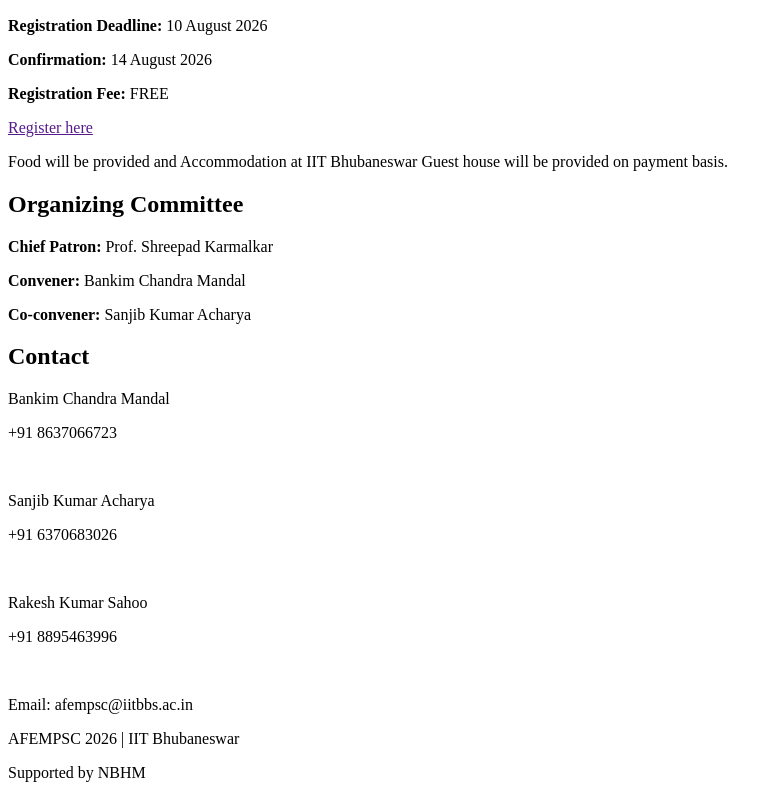
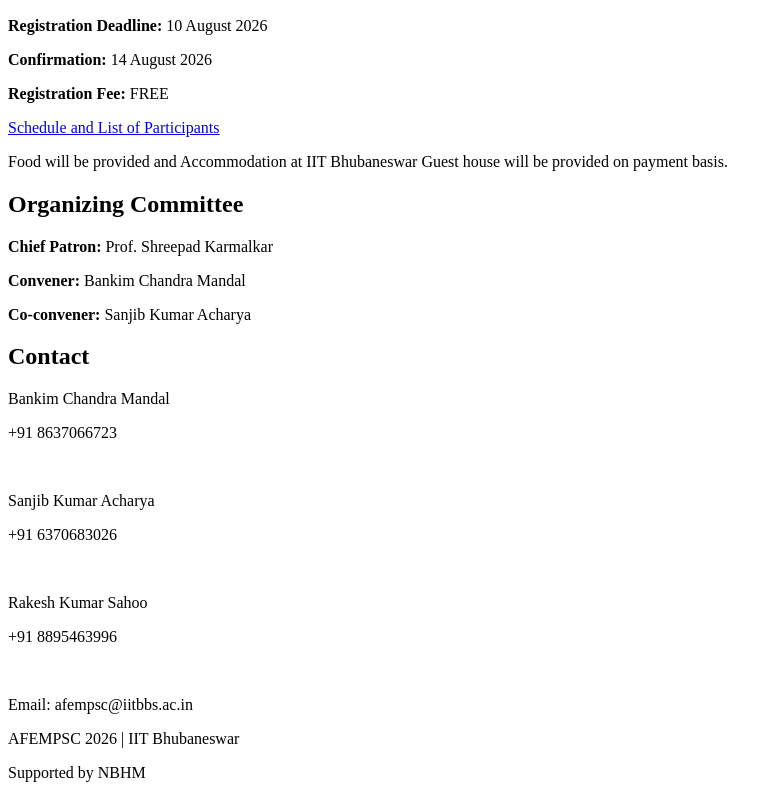
Before and after one commit to acharya2357/AFEMPSC2026, a plain HTML site: page index.html in a window 1280 px wide. Shown: the part 1461-2259 px from the top of the page, without its empty margins (0-782 px from the left). Drawn offline with Linux system fonts and the light colour scheme.

Commit message:
Modify registration and add schedule links
Updated registration link and added schedule and participants links.

```diff
--- a/index.html
+++ b/index.html
@@ -174,8 +174,9 @@
 <p><b>Confirmation:</b> 14 August 2026</p>
 
 <p><b>Registration Fee:</b> FREE</p>
-<p> <a href="">
-  Register here
+<p> <a href="Schedule.pdf">
+  <p> <a href="ListParticipants.pdf">
+  Schedule and List of Participants
 </a>
 </p>
 <p>Food will be provided and Accommodation at IIT Bhubaneswar Guest house will be provided on payment basis.</p>
```
